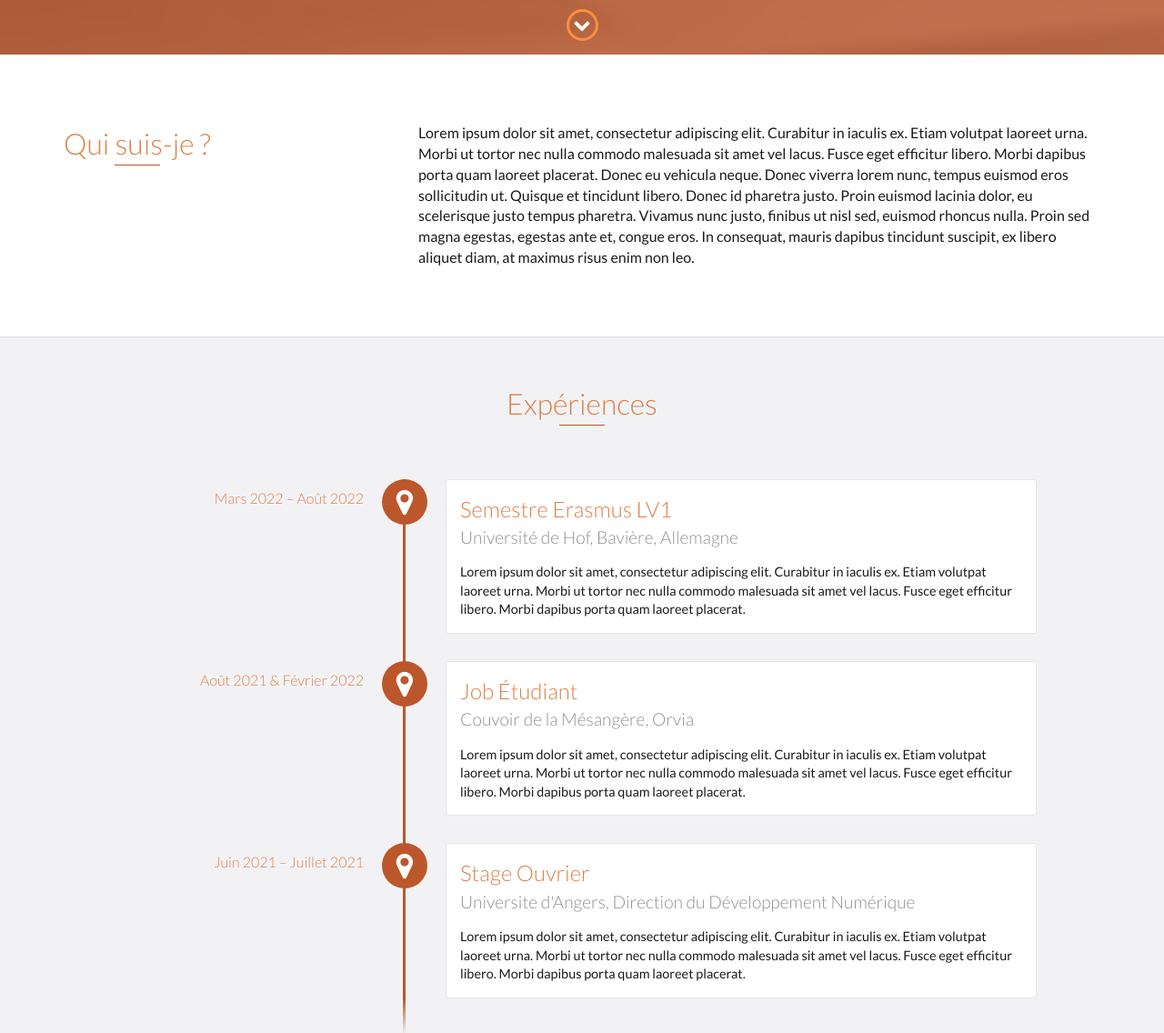
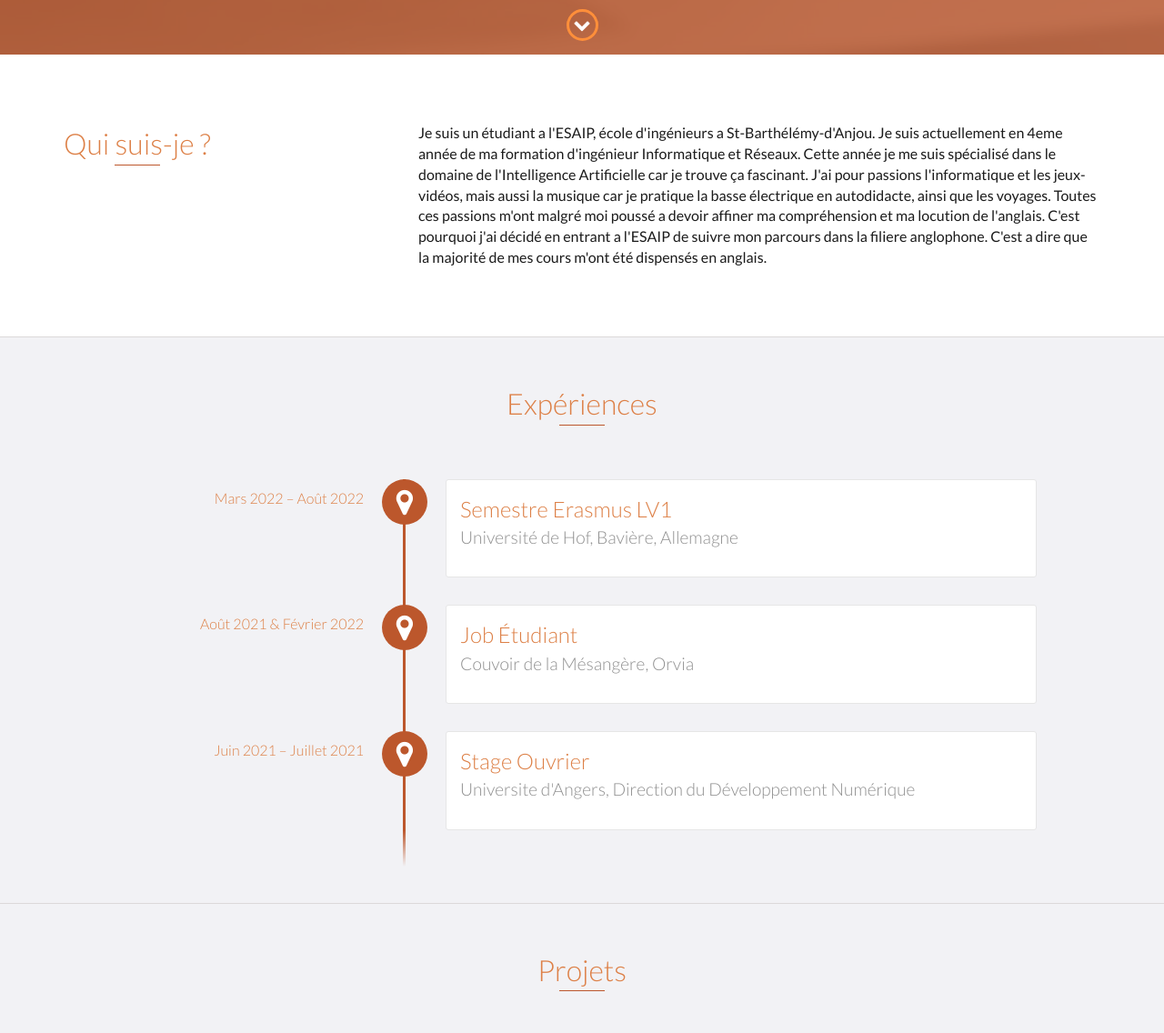
Before and after one commit to Ssilverf0xX/ssilverf0xx.github.io, a website: page index.html in a window 1280 px wide. Shown: the part 740-1876 px from the top of the page at 91% size. Drawn offline with nearby package versions, Linux system fonts and the light colour scheme.

Commit message:
qui suis je part 1

```diff
--- a/index.html
+++ b/index.html
@@ -74,9 +74,12 @@
                 </div>
                 <div class="col-md-8">
                     <p>
-                        Lorem ipsum dolor sit amet, consectetur adipiscing elit. Curabitur in iaculis ex. Etiam volutpat laoreet urna. Morbi ut tortor nec nulla commodo malesuada sit amet vel lacus. Fusce eget efficitur libero. Morbi dapibus porta quam laoreet placerat. Donec
-                        eu vehicula neque. Donec viverra lorem nunc, tempus euismod eros sollicitudin ut. Quisque et tincidunt libero. Donec id pharetra justo. Proin euismod lacinia dolor, eu scelerisque justo tempus pharetra. Vivamus nunc justo, finibus
-                        ut nisl sed, euismod rhoncus nulla. Proin sed magna egestas, egestas ante et, congue eros. In consequat, mauris dapibus tincidunt suscipit, ex libero aliquet diam, at maximus risus enim non leo.
+                        Je suis un étudiant a l'ESAIP, école d'ingénieurs a St-Barthélémy-d'Anjou.
+                        Je suis actuellement en 4eme année de ma formation d'ingénieur Informatique et Réseaux.
+                        Cette année je me suis spécialisé dans le domaine de l'Intelligence Artificielle car je trouve ça fascinant.
+                        J'ai pour passions l'informatique et les jeux-vidéos, mais aussi la musique car je pratique la basse électrique en autodidacte, ainsi que les voyages.
+                        Toutes ces passions m'ont malgré moi poussé a devoir affiner ma compréhension et ma locution de l'anglais.
+                        C'est pourquoi j'ai décidé en entrant a l'ESAIP de suivre mon parcours dans la filiere anglophone. C'est a dire que la majorité de mes cours m'ont été dispensés en anglais.
                     </p>
                 </div>
             </div>
@@ -91,7 +94,7 @@
                 <h3>Semestre Erasmus LV1</h3>
                 <h4>Université de Hof, Bavière, Allemagne</h4>
                 <p>
-                    Lorem ipsum dolor sit amet, consectetur adipiscing elit. Curabitur in iaculis ex. Etiam volutpat laoreet urna. Morbi ut tortor nec nulla commodo malesuada sit amet vel lacus. Fusce eget efficitur libero. Morbi dapibus porta quam laoreet placerat.
+
                 </p>
             </div>
 
@@ -99,7 +102,7 @@
                 <h3>Job Étudiant</h3>
                 <h4>Couvoir de la Mésangère, Orvia</h4>
                 <p>
-                    Lorem  ipsum dolor sit amet, consectetur adipiscing elit. Curabitur in iaculis ex. Etiam volutpat laoreet urna. Morbi ut tortor nec nulla commodo malesuada sit amet vel lacus. Fusce eget efficitur libero. Morbi dapibus porta quam laoreet placerat.
+
                 </p>
             </div>
 
@@ -107,7 +110,7 @@
                 <h3>Stage Ouvrier</h3>
                 <h4>Universite d'Angers, Direction du Développement Numérique</h4>
                 <p>
-                    Lorem ipsum dolor sit amet, consectetur adipiscing elit. Curabitur in iaculis ex. Etiam volutpat laoreet urna. Morbi ut tortor nec nulla commodo malesuada sit amet vel lacus. Fusce eget efficitur libero. Morbi dapibus porta quam laoreet placerat.
+
                 </p>
             </div>
         </div>
@@ -187,7 +190,7 @@
             <span class="education-date">2022 - 2023</span>
             <h4>Gestion du pole Jeux de Plateau de l'association</h4>
             <p>
-                Lorem mes couilles
+
             </p>
         </div>
         <!-- End .education-block -->
@@ -196,7 +199,7 @@
             <span class="education-date">2020 - 2021</span>
             <h4>Création du club et participation active en tant que secrétaire</h4>
             <p>
-                Lorem ipsum dolor sit amet, consectetur adipiscing elit. Curabitur in iaculis ex. Etiam volutpat laoreet urna. Morbi ut tortor nec nulla commodo malesuada sit amet vel lacus. Fusce eget efficitur libero. Morbi dapibus porta quam laoreet placerat.
+
             </p>
         </div>
         <!-- End .education-block -->
```
